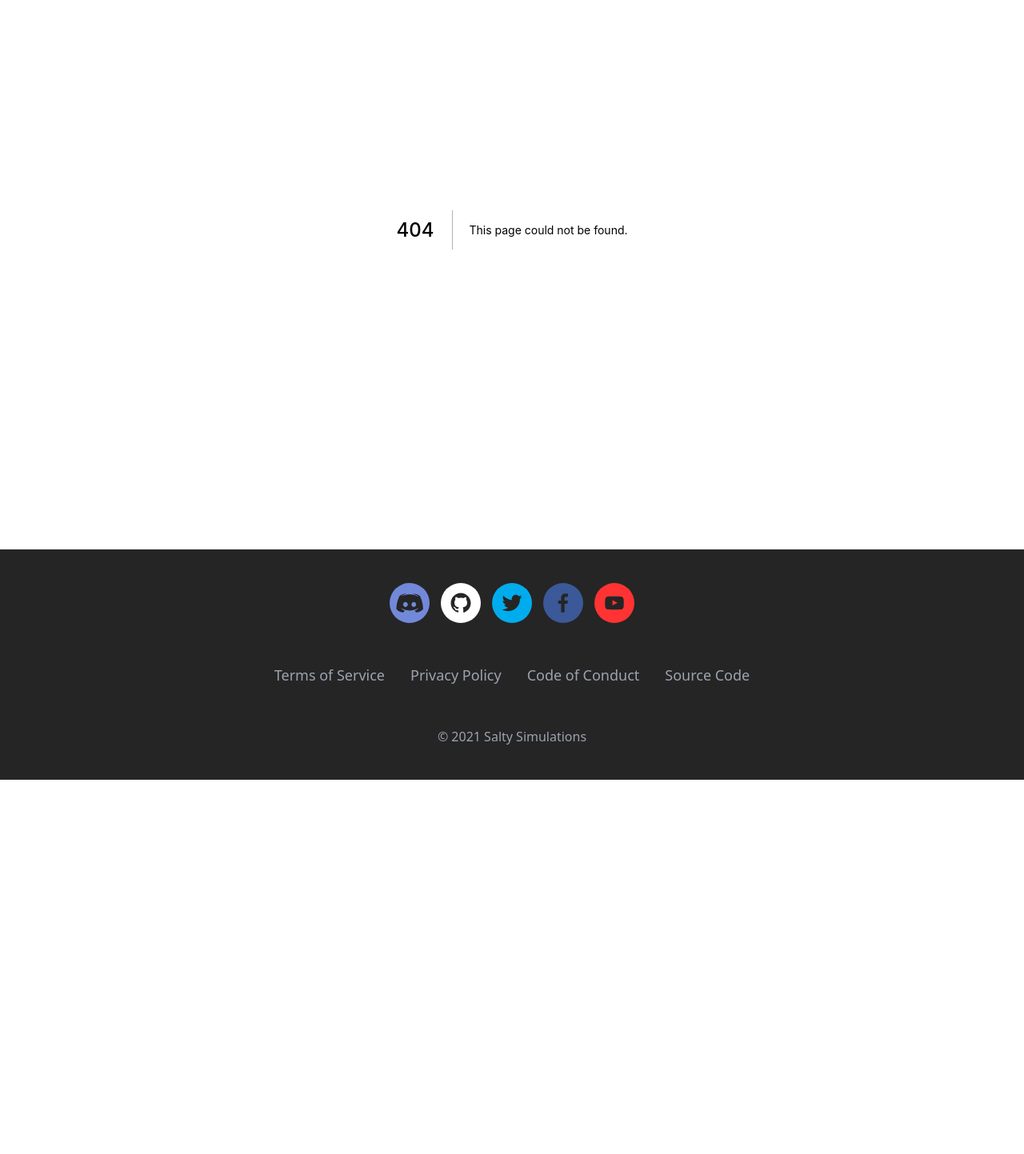
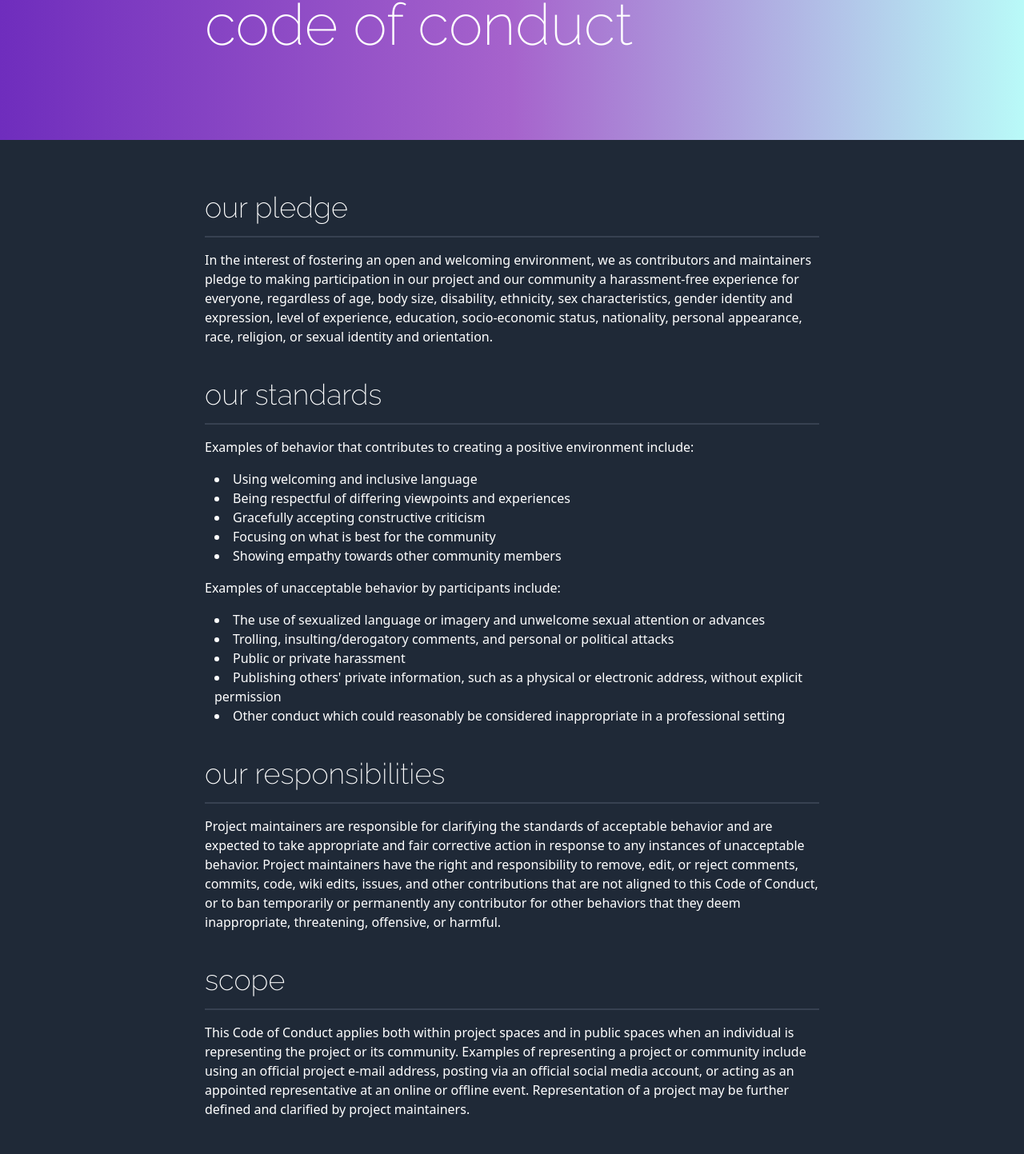
Before and after one commit to saltysimulations/website, a Next.js app: page /coc in a window 1280 px wide. Before the commit this address had no page. Shown: the part 113-1556 px from the top of the page at 80% size. Before the commit the page ends 1088 px from the top, so only its background shows below. Built offline with nearby package versions, Linux system fonts and the light colour scheme.

Commit message:
feat: code of conduct page

```diff
--- /dev/null
+++ b/pages/coc.tsx
@@ -0,0 +1,80 @@
+import { FC } from "react";
+
+const CodeOfConduct: FC = () => (
+    <div className="text-white">
+        <header className="w-full h-72 bg-gradient-to-r from-frenchviolet via-amethyst to-celeste flex items-center justify-center">
+            <div className="font-raleway text-6xl md:text-7xl w-4/5 md:w-3/5 md:whitespace-nowrap">
+                <h1>code of conduct</h1>
+            </div>
+        </header>
+        <section className="bg-gray-800 w-full flex justify-center">
+            <div className="w-4/5 md:w-3/5 my-16">
+                <CocHeader text="our pledge" />
+                <p className="py-4 mb-6">
+                    In the interest of fostering an open and welcoming environment,
+                    we as contributors and maintainers pledge to making participation in our project
+                    and our community a harassment-free experience for everyone, regardless of age,
+                    body size, disability, ethnicity, sex characteristics, gender identity and expression,
+                    level of experience, education, socio-economic status, nationality, personal appearance,
+                    race, religion, or sexual identity and orientation.
+                </p>
+                <CocHeader text="our standards" />
+                <p className="py-4">
+                    Examples of behavior that contributes to creating a positive environment include:
+                </p>
+                <ul className="list-disc list-inside ml-3">
+                    <li>Using welcoming and inclusive language</li>
+                    <li>Being respectful of differing viewpoints and experiences</li>
+                    <li>Gracefully accepting constructive criticism</li>
+                    <li>Focusing on what is best for the community</li>
+                    <li>Showing empathy towards other community members</li>
+                </ul>
+                <p className="py-4">
+                    Examples of unacceptable behavior by participants include:
+                </p>
+                <ul className="list-disc list-inside ml-3 mb-10">
+                    <li>The use of sexualized language or imagery and unwelcome sexual attention or advances</li>
+                    <li>Trolling, insulting/derogatory comments, and personal or political attacks</li>
+                    <li>Public or private harassment</li>
+                    <li>Publishing others' private information, such as a physical or electronic address, without explicit permission</li>
+                    <li>Other conduct which could reasonably be considered inappropriate in a professional setting</li>
+                </ul>
+                <CocHeader text="our responsibilities" />
+                <p className="py-4 mb-6">
+                    Project maintainers are responsible for clarifying the standards of acceptable behavior and
+                    are expected to take appropriate and fair corrective action in response to any instances of unacceptable behavior.
+
+                    Project maintainers have the right and responsibility to remove, edit, or reject comments,
+                    commits, code, wiki edits, issues, and other contributions that are not aligned to this
+                    Code of Conduct, or to ban temporarily or permanently any contributor for other behaviors
+                    that they deem inappropriate, threatening, offensive, or harmful.
+                </p>
+                <CocHeader text="scope" />
+                <p className="py-4 mb-6">
+                    This Code of Conduct applies both within project spaces and in public spaces when an
+                    individual is representing the project or its community. Examples of representing a project
+                    or community include using an official project e-mail address, posting via an official social
+                    media account, or acting as an appointed representative at an online or offline event.
+                    Representation of a project may be further defined and clarified by project maintainers.
+                </p>
+                <CocHeader text="enforcement" />
+                <p className="py-4">
+                    Instances of abusive, harassing, or otherwise unacceptable behavior may be reported by contacting
+                    the project team at <a className="text-amethyst" href="mailto:contact@saltysimulations.com">contact@saltysimulations.com</a>.
+                    All complaints will be reviewed and investigated and will result in a response that is deemed necessary
+                    and appropriate to the circumstances. The project team is obligated to maintain confidentiality with regard
+                    to the reporter of an incident. Further details of specific enforcement policies may be posted separately.
+
+                    Project maintainers who do not follow or enforce the Code of Conduct in good faith may face temporary
+                    or permanent repercussions as determined by other members of the project's leadership.
+                </p>
+            </div>
+        </section>
+    </div>
+);
+
+const CocHeader: FC<{ text: string }> = ({ text }) => (
+    <h2 className="text-4xl pb-4 border-b-2 border-gray-700 font-raleway">{text}</h2>
+);
+
+export default CodeOfConduct;
--- a/tailwind.config.js
+++ b/tailwind.config.js
@@ -6,6 +6,7 @@ module.exports = {
       colors: {
         gray: { DEFAULT: '#252525' },
         celeste: { DEFAULT: '#b9faf8' },
+        amethyst: { DEFAULT: '#a663cc' },
         frenchviolet: { DEFAULT: '#6F2DBD' },
       },
       backgroundImage: theme => ({
```
